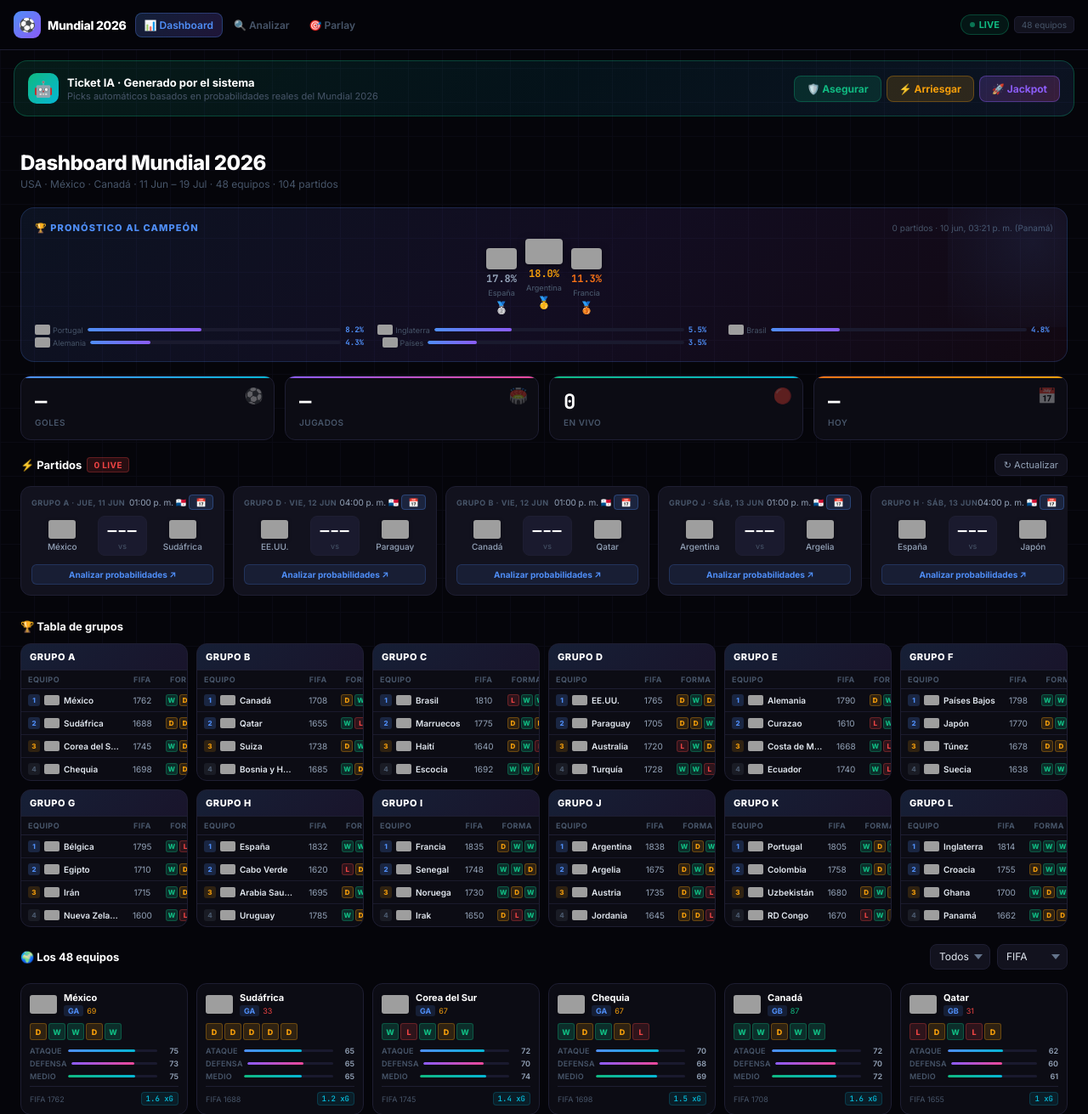
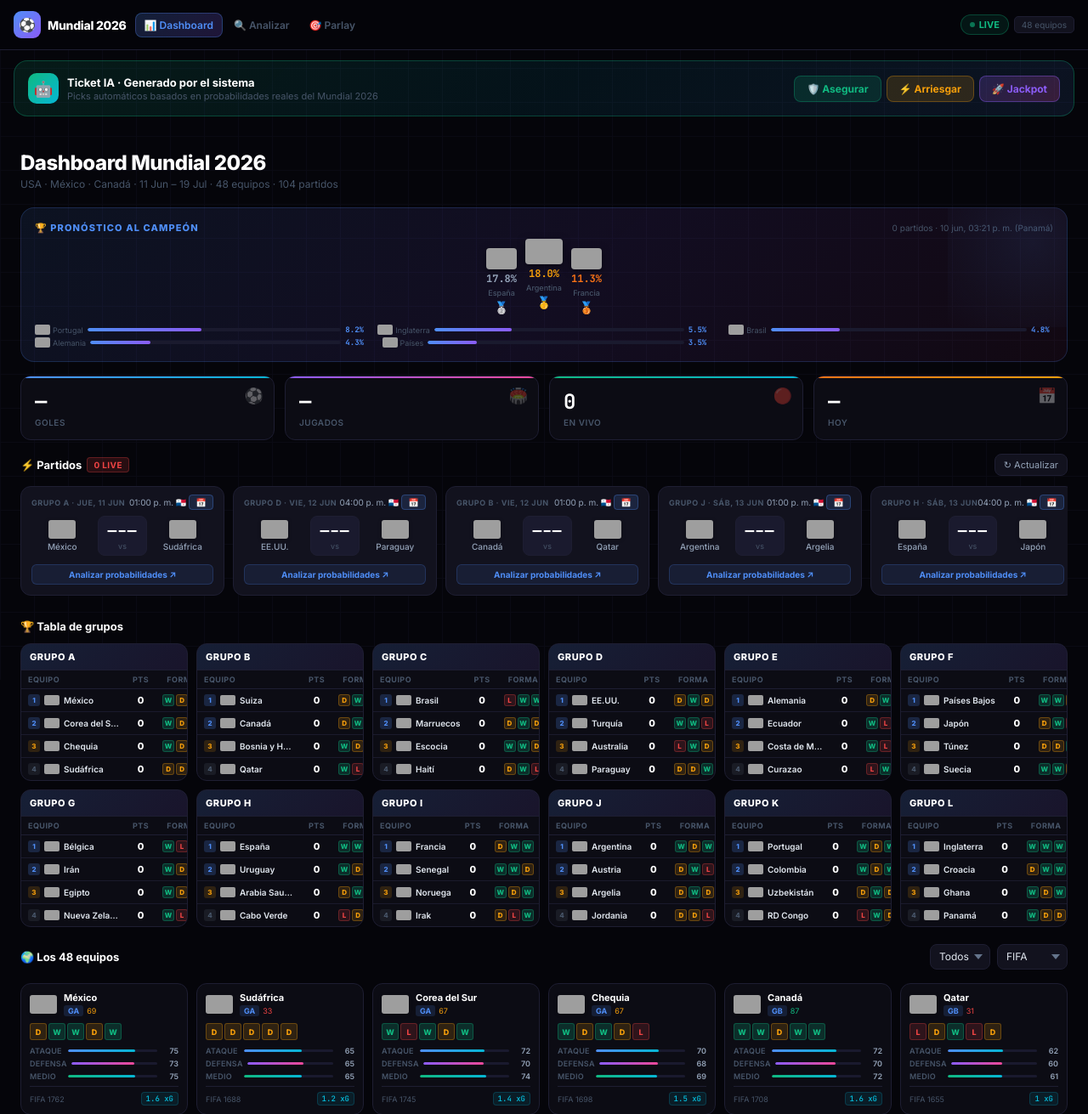
Before and after one commit to neelptl1312/mundial-analyzer, a Flask app: page / in a window 1280 px wide. Shown: the top 1311 px of the page at 85% size. Run offline with Flask 3, Linux system fonts and the light colour scheme; grey boxes are pictures that could not be loaded.

Commit message:
fix: puntos de grupo correctos (W=3 D=1 L=0) desde resultados reales del torneo + ordenamiento dinámico

```diff
--- a/frontend/templates/index.html
+++ b/frontend/templates/index.html
@@ -607,22 +607,52 @@ function renderMatches(){
 }
 
 /* ── GROUPS ── */
+/* Calcula puntos reales del grupo desde los partidos de la API */
+function getGroupPoints(teamName, group) {
+  if(!liveMatches.length) return 0;
+  let pts = 0;
+  liveMatches.forEach(m => {
+    if(getStatus(m) !== 'finished') return;
+    const {hName, aName} = getTeams(m);
+    // Buscar el equipo en el partido (nombre exacto o parcial)
+    const hT = allTeams.find(t=>t.team===hName||hName.includes(t.team.split(' ')[0]));
+    const aT = allTeams.find(t=>t.team===aName||aName.includes(t.team.split(' ')[0]));
+    if(!hT || !aT) return;
+    const sc = getScore(m);
+    const hG = +sc.h || 0, aG = +sc.a || 0;
+    if(hT.team === teamName) {
+      if(hG > aG) pts += 3;
+      else if(hG === aG) pts += 1;
+    } else if(aT.team === teamName) {
+      if(aG > hG) pts += 3;
+      else if(aG === hG) pts += 1;
+    }
+  });
+  return pts;
+}
+
 function renderGroupsTable(){
   const el=document.getElementById('groups-grid');
   el.innerHTML=Object.entries(GROUPS).map(([g,names])=>{
     const teams=names.map(n=>allTeams.find(x=>x.team===n)||{team:n,fifa_rating:1600,form:[],form_score:50});
+    // Ordenar por puntos reales del Mundial primero, luego por FIFA rating
+    teams.sort((a,b)=>{
+      const ptsDiff = getGroupPoints(b.team,g) - getGroupPoints(a.team,g);
+      if(ptsDiff !== 0) return ptsDiff;
+      return (b.fifa_rating||1600) - (a.fifa_rating||1600);
+    });
     return `<div class="gtbl">
       <div class="gtbl-hdr"><span class="gtbl-name">GRUPO ${g}</span></div>
       <table class="gtbl-tbl">
-        <tr><th class="gtbl-th">Equipo</th><th class="gtbl-th">FIFA</th><th class="gtbl-th">Forma</th><th class="gtbl-th">Pts</th></tr>
+        <tr><th class="gtbl-th">Equipo</th><th class="gtbl-th" title="Puntos en fase de grupos">Pts</th><th class="gtbl-th" title="Últimos 5 partidos">Forma</th></tr>
         ${teams.map((t,i)=>{
-          const pts=(t.form||[]).reduce((s,r)=>s+(r==='W'?3:r==='D'?1:0),0);
+          // Puntos reales del grupo desde partidos de la API (si están disponibles)
+          const wc_pts = getGroupPoints(t.team, g);
           const fu=flagUrl(t.team,40);
           return `<tr class="gtbl-tr" onclick="analyzeTeam('${t.team}')">
             <td class="gtbl-td"><span class="pos-b p${i+1}">${i+1}</span>${fu?`<img src="${fu}" class="gtbl-flag" alt="${t.team}">`:''}  <span class="gtbl-tname">${t.team}</span></td>
-            <td class="gtbl-td">${t.fifa_rating||'—'}</td>
+            <td class="gtbl-td"><span class="gtbl-pts">${wc_pts}</span></td>
             <td class="gtbl-td"><div class="form-mini">${(t.form||[]).slice(-3).map(r=>`<div class="fb ${r}" style="width:14px;height:14px">${r}</div>`).join('')}</div></td>
-            <td class="gtbl-td"><span class="gtbl-pts">${pts}</span></td>
           </tr>`;
         }).join('')}
       </table>
```
